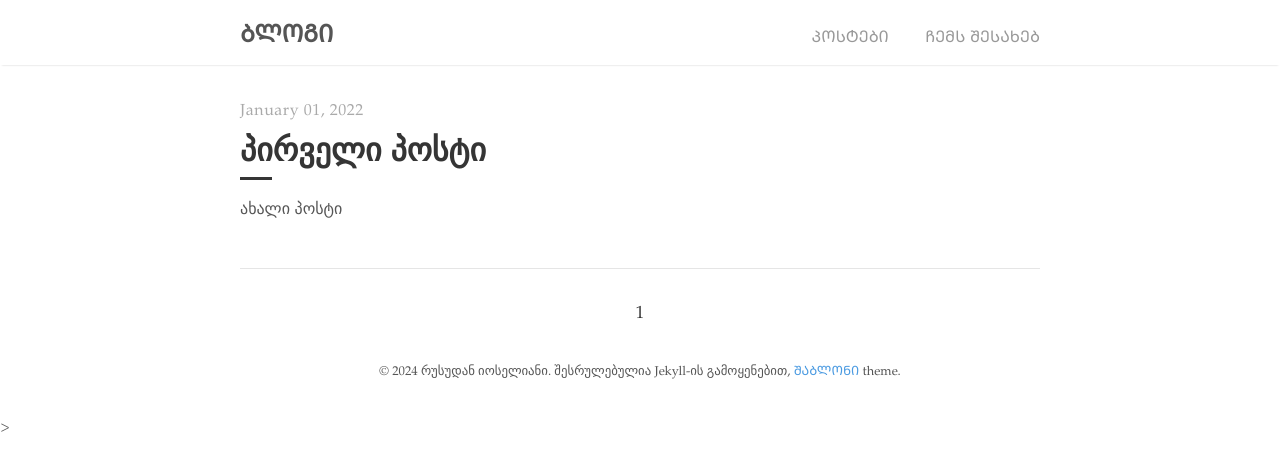
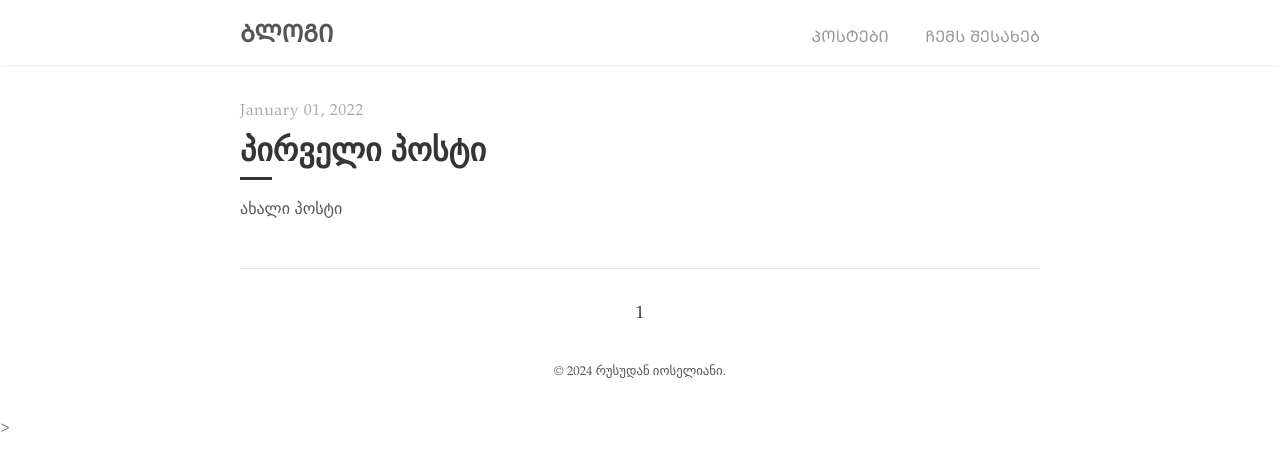
Before and after one commit to rioseliani/rioseliani, a Jekyll site: the page built from index.html, in a window 1280 px wide. Shown: the top 471 px of the page. Built offline with Jekyll 4.4.1, drawn with Linux system fonts in a browser that asks for light colours; the list of posts is cut into pages by our own code.

Commit message:
Update footer.html

```diff
--- a/_includes/footer.html
+++ b/_includes/footer.html
@@ -1,6 +1,6 @@
 <footer>
   <span>
-    &copy; <time datetime="{{ site.time }}">{{ site.time | date: '%Y' }}</time> {{ site.author.name }}. შესრულებულია Jekyll-ის გამოყენებით, <a href="https://github.com/avtotrainer/simple_blog">ᲨᲐᲑᲚᲝᲜᲘ</a> theme.
+    &copy; <time datetime="{{ site.time }}">{{ site.time | date: '%Y' }}</time> {{ site.author.name }}.
   </span>
 </footer>
 </div>>
```
